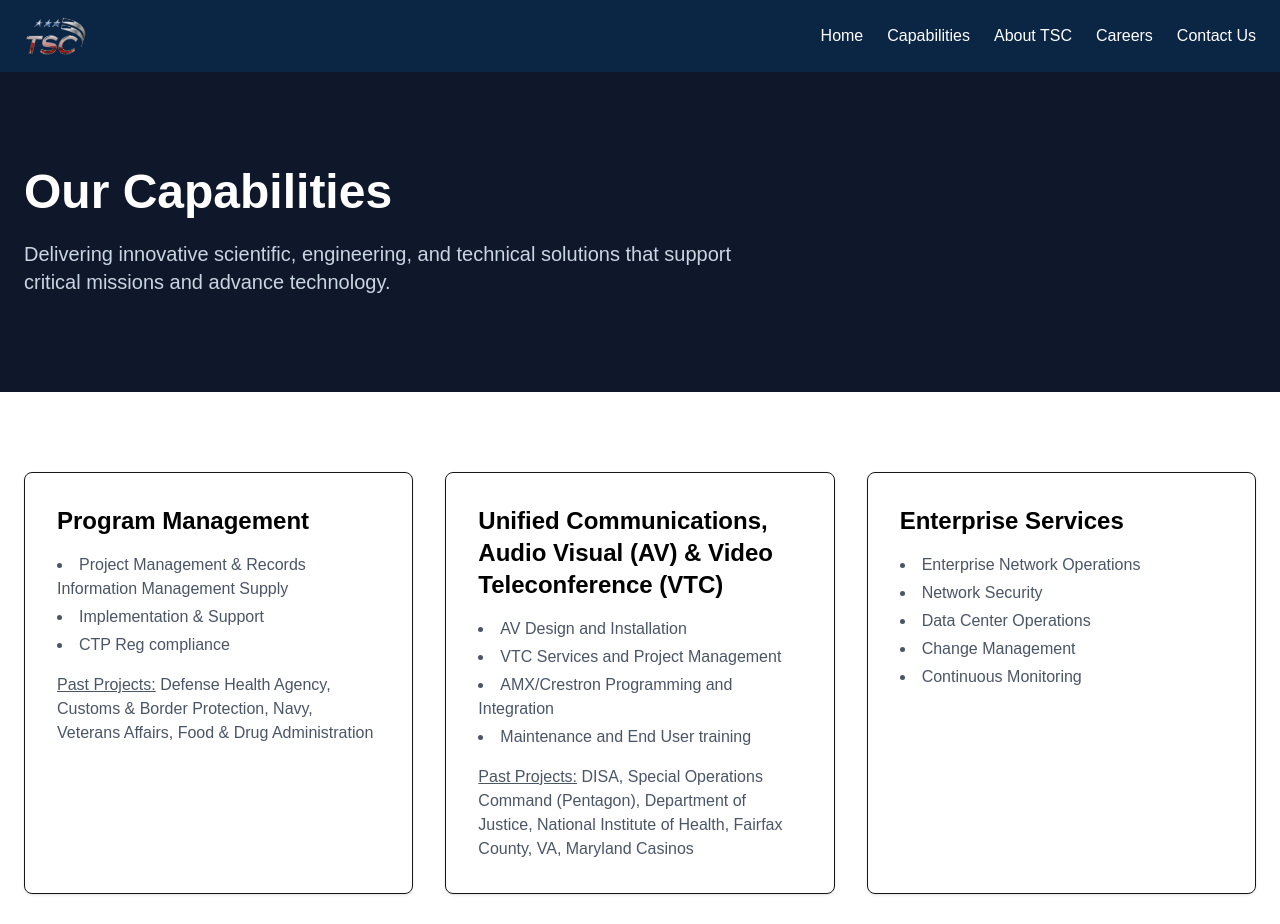
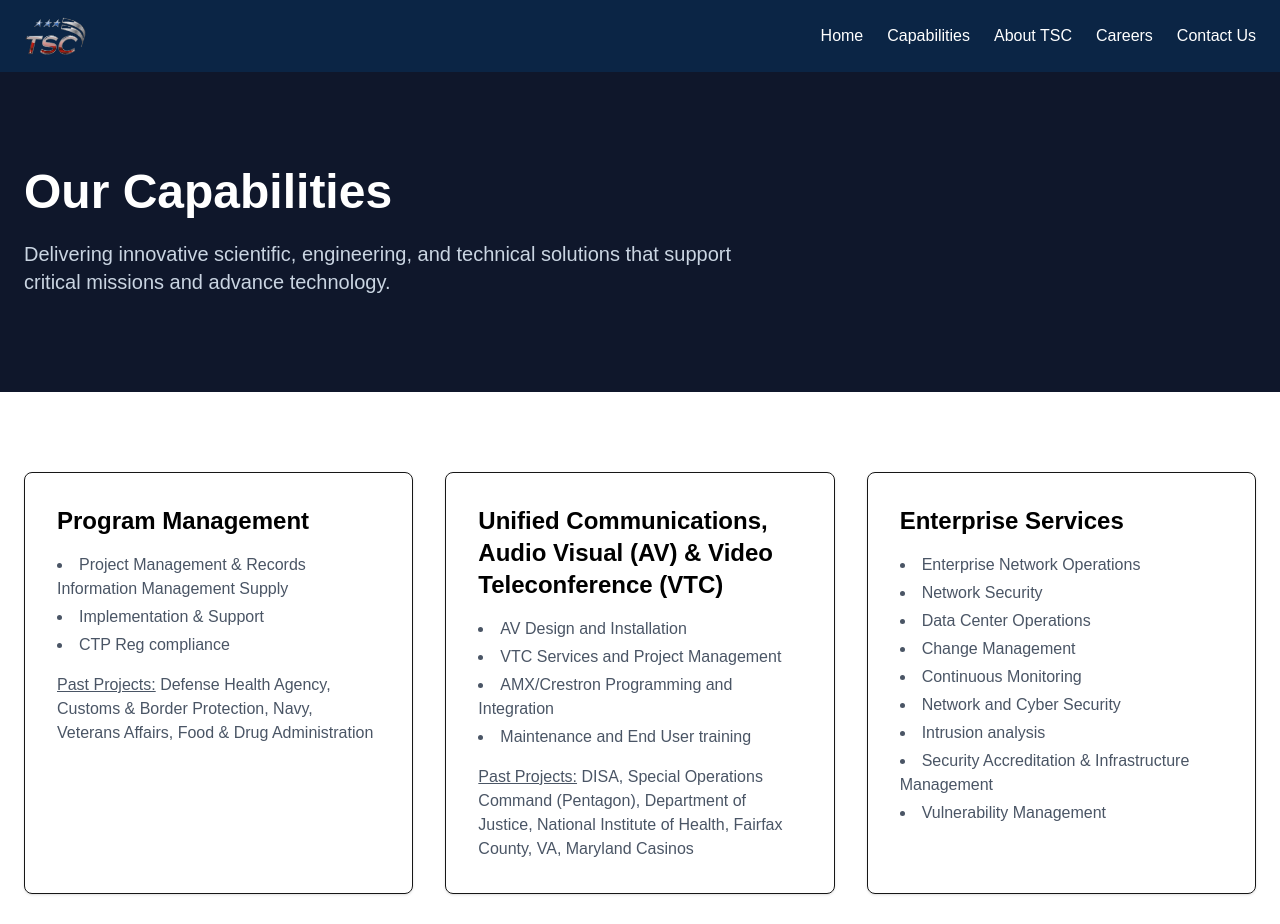
Before and after one commit to techscicorpweb/techscicorp-prod, a Next.js app: page /capabilities in a window 1280 px wide. Shown: the top 924 px of the page. Built offline with nearby package versions, Linux system fonts and the light colour scheme.

Commit message:
program mgmt content

```diff
--- a/src/app/capabilities/page.tsx
+++ b/src/app/capabilities/page.tsx
@@ -32,6 +32,11 @@ const capabilities = [
 	  "Data Center Operations",
 	  "Change Management",
 	  "Continuous Monitoring",
+	  "Network and Cyber Security",
+	  "Intrusion analysis",
+	  "Security Accreditation & Infrastructure Management",
+	  "Vulnerability Management",
+
     ],
   },
   {
```
